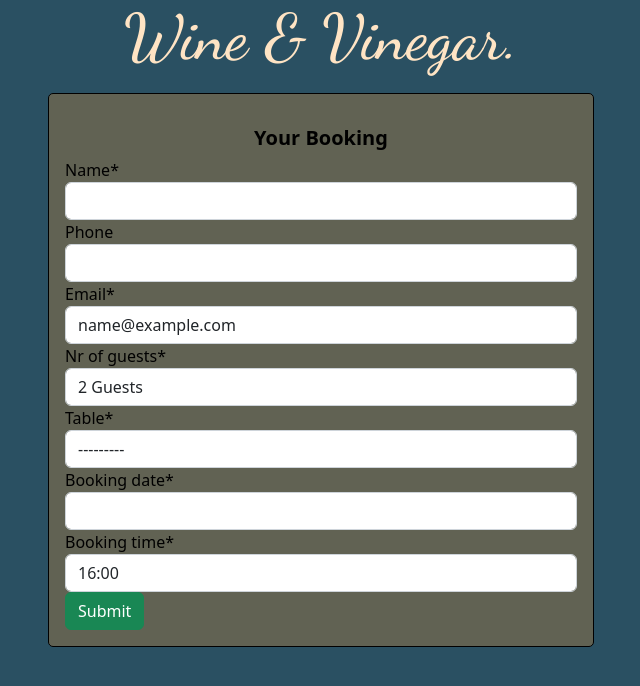
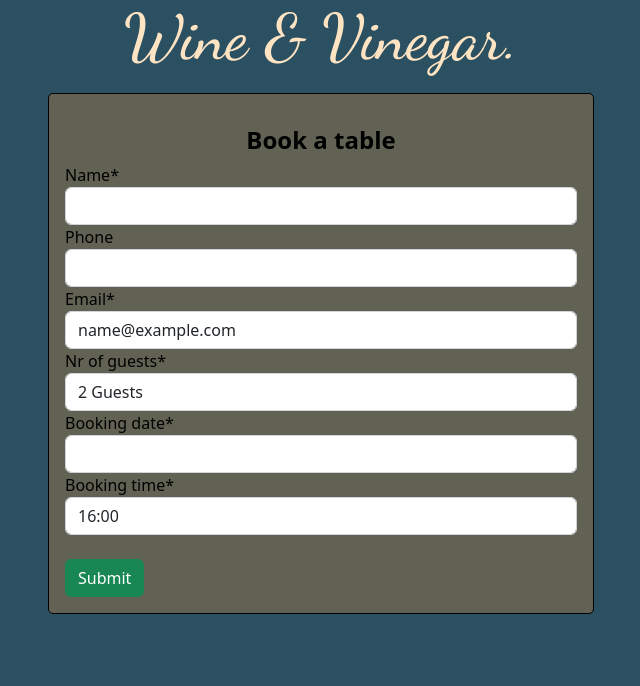
Before and after one commit to G-Milzink/CI_PP4_RBS, a Django app: page /bookings in a window 1280 px wide. Shown: the part 76-762 px from the top of the page, without its empty margins (319-959 px from the left). Run offline with Django 3.2, Linux system fonts and the light colour scheme; the visitor is signed in with stand-in values (Sample User, id 1); data that the repository does not hold is empty; some libraries are stand-ins or nearby versions.

Commit message:
remove table selection from booking form

```diff
--- a/booking/forms.py
+++ b/booking/forms.py
@@ -23,6 +23,5 @@ class BookingForm(forms.ModelForm):
             'phone',
             'email',
             'nr_of_guests',
-            'table',
             'booking_date',
             'booking_time')
--- a/booking/templates/bookings.html
+++ b/booking/templates/bookings.html
@@ -9,21 +9,21 @@
                     {% if not user.is_authenticated %}
                     <h3>Login Required</h3>
                     <p>Please login to book a table</p>
-                    <button class="btn btn-success" type="submit"><a href="{% url 'account_login' %}">Go to Login
+                    <button class="btn btn-success" type="submit"><a href="{% url 'account_login' %}">Login
                             Page</a></button>
                     {% else %}
                     <!-- Display form if user is logged in-->
                     {% if user.is_authenticated %}
                     <div class="row text-center">
                         <div class="col-12">
-                            <h5 class="fw-bold mt-3">Your Booking</h5>
+                            <h4 class="fw-bold mt-3">Book a table</h4>
                         </div>
                     </div>
                     <form method="POST" enctype="multipart/form-data">
                         {% csrf_token %}
                         <!-- booking form -->
                         {{ booking_form| crispy }}
-
+                        <br>
                         <button class="btn btn-success" type="submit">Submit</button>
                     </form>
                     {% endif %}
```
Also changed, not shown: booking/admin.py (line endings or trailing spaces).
